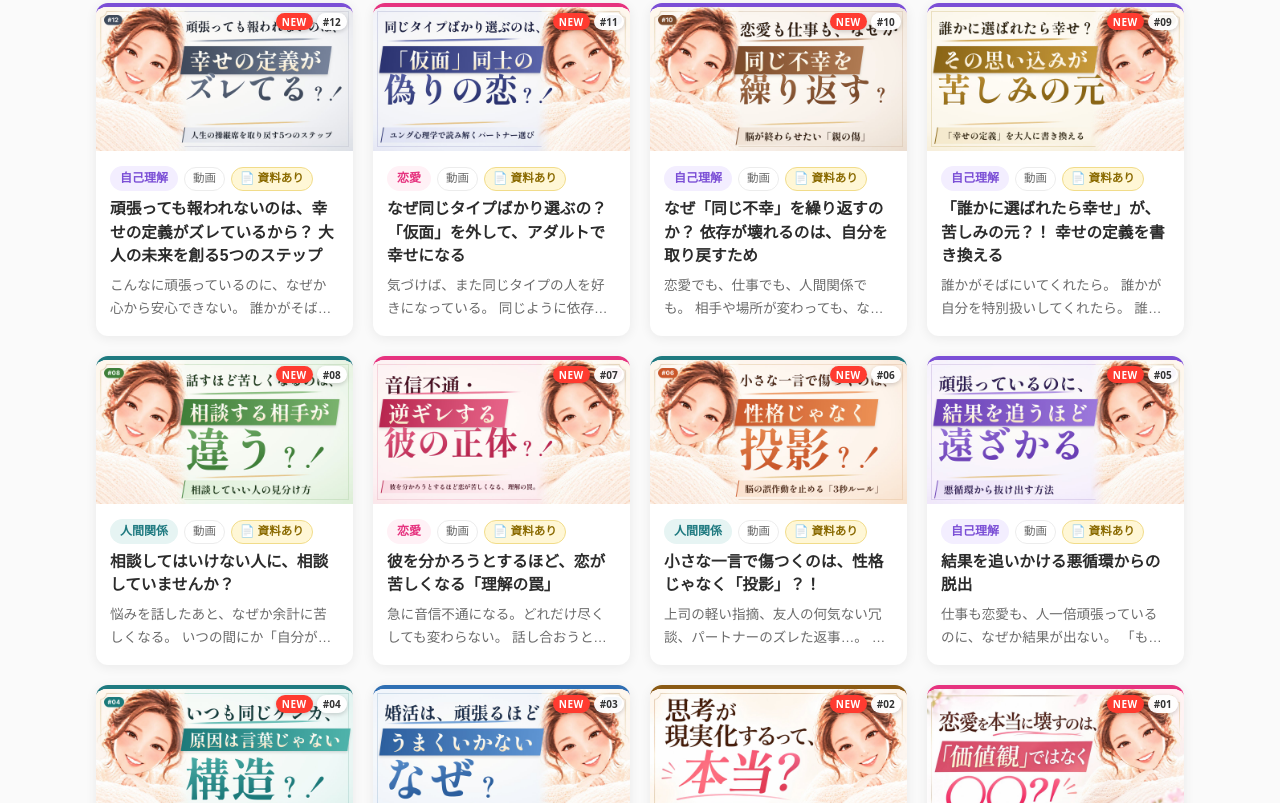
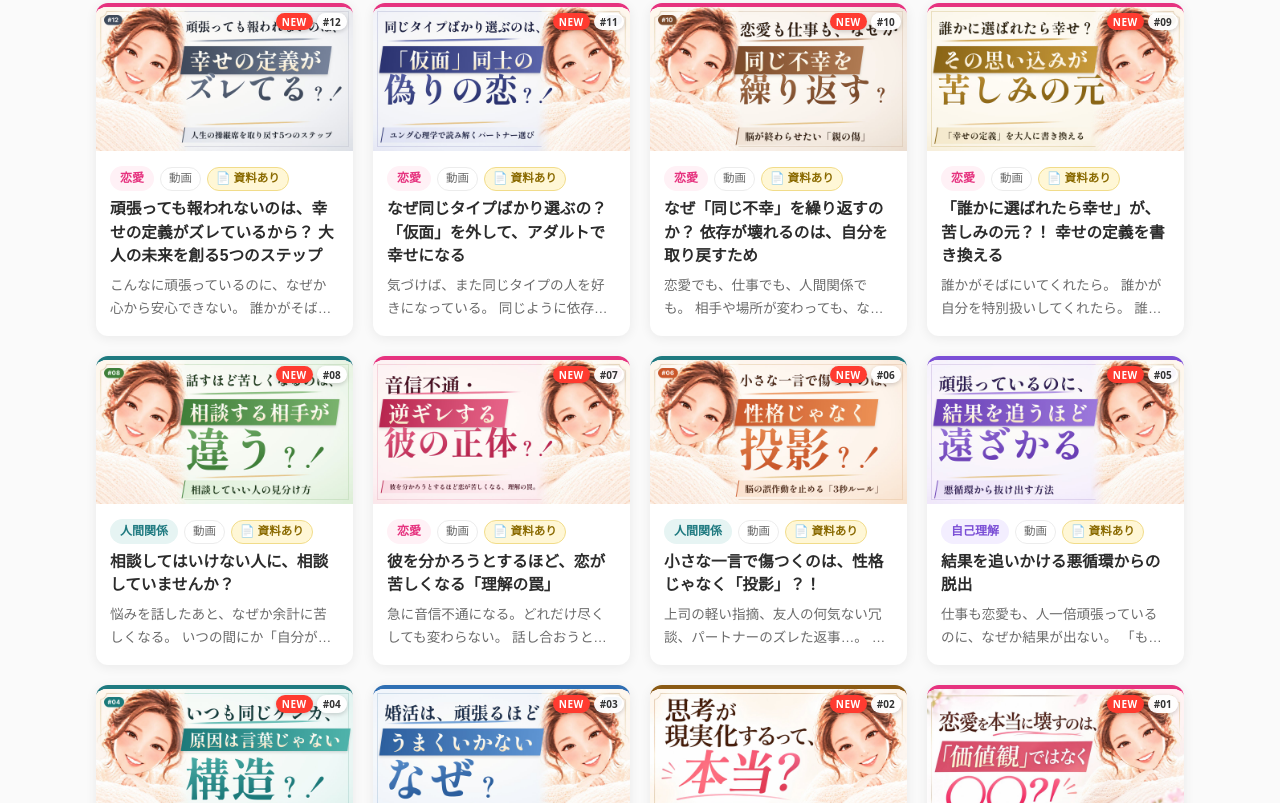
Before and after one commit to eriko05/eriko1011-media, a plain HTML site: page index.html in a window 1280 px wide. Shown: the part 1887-2690 px from the top of the page. Drawn offline with Linux system fonts and the light colour scheme; a web font is replaced by a local one.

Commit message:
#09・#10・#12を恋愛コーナーに移動
Co-Authored-By: Claude Opus 5.5 <noreply@anthropic.com>
Claude-Session: https://claude.ai/code/session_01BjLkNFpZQDyYeC2jtPT9mX

```diff
--- a/index.html
+++ b/index.html
@@ -301,7 +301,7 @@ const ITEMS = [
     pdf:"docs/ikari-kouzou.pdf",
     url:"https://youtu.be/pNNhhi04CR4", thumb:"images/thumb-ikari-v6.jpg" },
   { title:"頑張っても報われないのは、幸せの定義がズレているから？ 大人の未来を創る5つのステップ",
-    category:"自己理解", type:"動画", duration:"", added:"2026-11-24",
+    category:"恋愛", type:"動画", duration:"", added:"2026-11-24",
     kicker:"頑張っても報われない…", catch:"幸せの定義が\n**ズレてる**？！",
     desc:"こんなに頑張っているのに、なぜか心から安心できない。\n誰かがそばにいてくれたら、選んでくれたら…と、\nいつも幸せを「外側」に探していませんか？\n\n実は、**「幸せの定義」**がズレたままだと、\nどれだけ努力しても本当の安心にはたどり着けません。\n\nこの動画では、\n幸せを外からもらおうとする「チャイルド脳」と、\n内側から未来を創る「アダルト脳」の違いから、\n手放すときに感じる不安や恐怖の正体と、\n人生の操縦席を自分に取り戻す5つのステップを紐解きます。\n最後には、あなたの未来を設計するワークもあります。\n\n「もう、誰かに幸せを委ねる人生を終わりにしたい」\nそんな方は、ぜひ最後までご覧ください。",
     pdf:"docs/otona-mirai.pdf",
@@ -313,13 +313,13 @@ const ITEMS = [
     pdf:"docs/kamen-koi.pdf",
     url:"https://youtu.be/6Z0lN5tZ5Ow", thumb:"images/thumb-kamen-v6.jpg" },
   { title:"なぜ「同じ不幸」を繰り返すのか？ 依存が壊れるのは、自分を取り戻すため",
-    category:"自己理解", type:"動画", duration:"", added:"2026-11-24",
+    category:"恋愛", type:"動画", duration:"", added:"2026-11-24",
     kicker:"恋愛も仕事も、なぜか…", catch:"同じ不幸を\n**繰り返す**？",
     desc:"恋愛でも、仕事でも、人間関係でも。\n相手や場所が変わっても、なぜか同じパターンで苦しくなってしまう…。\n\nそれは、あなたの性格や運のせいではありません。\n脳が、まだ終わっていない**「親の傷」**を終わらせようとして、\n同じ構造の人や状況を引き寄せているのです。\n\nこの動画では、\n「親の反応」が基準になっているチャイルド脳と、\n自分の人生を自分で動かせるアダルト脳の違いから、\n「同じ不幸」がくり返される仕組みと、\n失恋や裏切りといった「依存の崩壊」を、自分を取り戻すきっかけに変える方法を紐解きます。\n\n「もう、同じところをぐるぐる回りたくない」\nそんな方は、ぜひ最後までご覧ください。",
     pdf:"docs/onaji-fukou.pdf",
     url:"https://youtu.be/M6pQdGxu1aM", thumb:"images/thumb-onaji-v6.jpg" },
   { title:"「誰かに選ばれたら幸せ」が、苦しみの元？！ 幸せの定義を書き換える",
-    category:"自己理解", type:"動画", duration:"", added:"2026-11-24",
+    category:"恋愛", type:"動画", duration:"", added:"2026-11-24",
     kicker:"誰かに選ばれたら幸せ？", catch:"その思い込みが\n**苦しみの元**",
     desc:"誰かがそばにいてくれたら。\n誰かが自分を特別扱いしてくれたら。\n誰かが自分の痛みを分かって、埋めてくれたら…。\n\nそんなふうに、幸せを「誰かにしてもらうこと」だと感じていませんか？\n\n実はその**「幸せの定義」**こそが、\nどれだけ頑張っても満たされない苦しみの根本原因かもしれません。\n\nこの動画では、\n幸せの源を自分の外側に置く「チャイルド脳」と、\n自分の内側から未来を創る「アダルト脳」という2つの世界観から、\n「過去の穴埋め」がくり返される仕組みと、\n幸せの定義を大人に書き換える5つのステップを紐解きます。\n\n「もう、誰かに選ばれることに人生を預けたくない」\nそんな方は、ぜひ最後までご覧ください。",
     pdf:"docs/shiawase-teigi.pdf",
```
